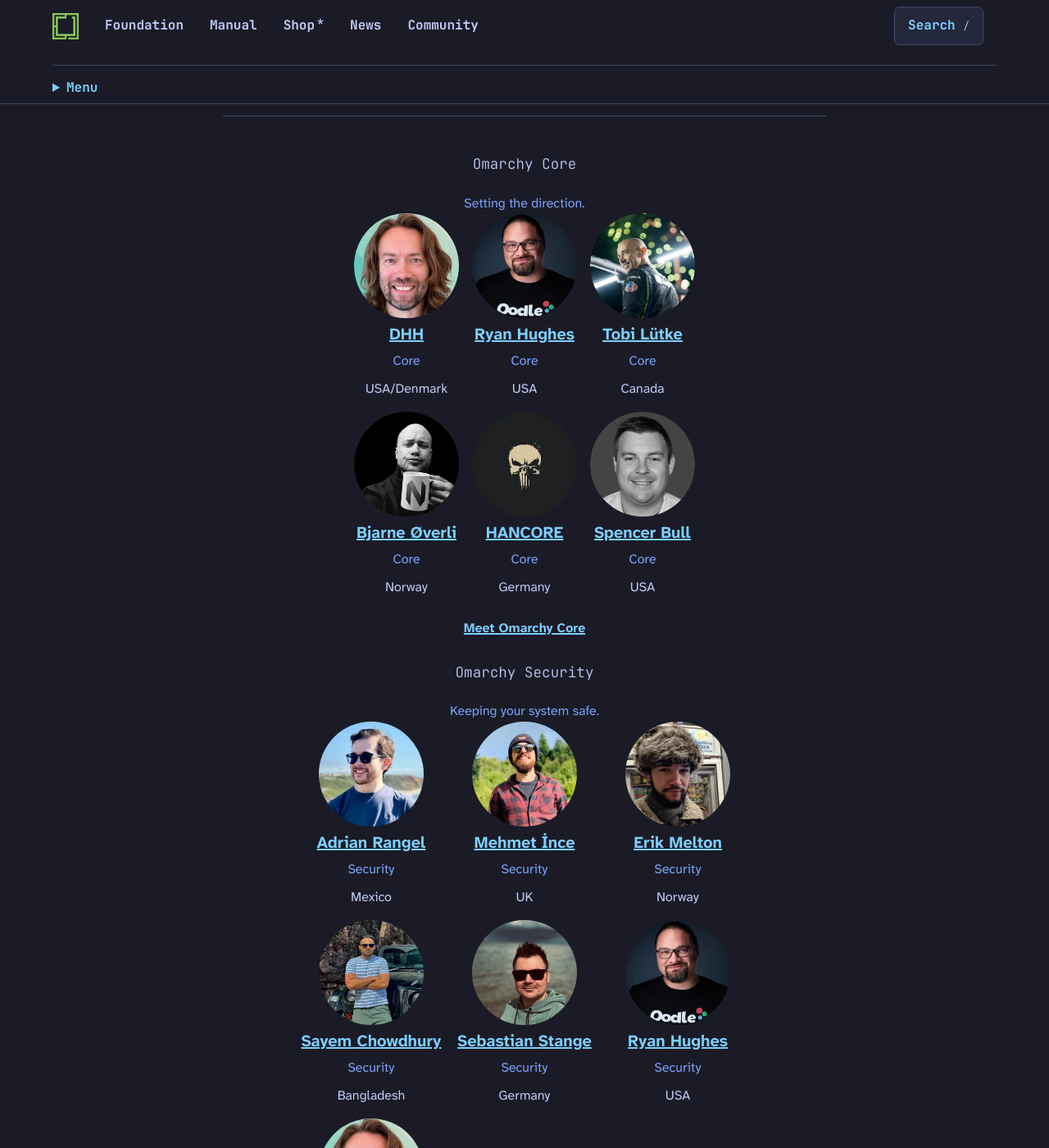
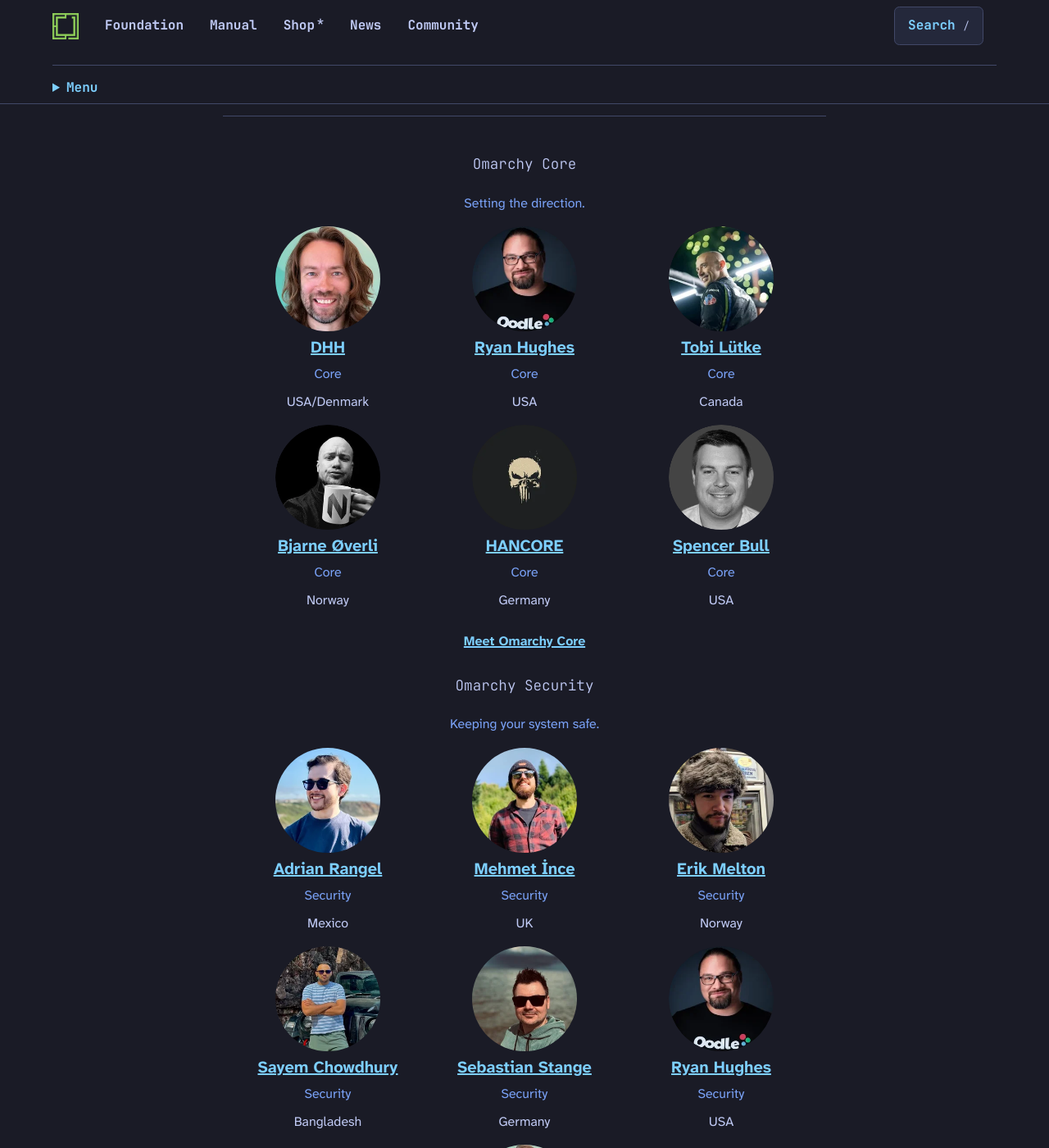
Before and after one commit to reidransom/omaweb, a Jekyll site: the page built from teams/index.md, in a window 1280 px wide and 1400 px high, scrolled down 266 px. Shown: the whole window at 82% size. Built offline with Jekyll 4.4.1, drawn with Linux system fonts in a browser that asks for light colours.

Commit message:
style(teams): match roster spacing

```diff
--- a/_sass/_components.scss
+++ b/_sass/_components.scss
@@ -660,11 +660,16 @@ a:hover .media__image {
 
 .team-directory {
   display: grid;
+  inline-size: 100%;
+  max-inline-size: calc(52em - var(--omarchy-page-padding) - var(--omarchy-page-padding));
+  margin-inline: auto;
   gap: var(--omarchy-space-large);
 }
 
 .team-directory__section {
   margin-block-start: 0;
+  inline-size: 100%;
+  max-inline-size: none;
   text-align: center;
 }
 
@@ -674,6 +679,18 @@ a:hover .media__image {
 
 .team-directory__section .person-card {
   padding: 0;
+}
+
+.team-directory .people-roster {
+  display: flex;
+  flex-wrap: wrap;
+  column-gap: var(--omarchy-space-medium);
+  justify-content: center;
+  margin-block-start: 1rem;
+}
+
+.team-directory .people-roster > * {
+  flex: 0 0 calc((100% - var(--omarchy-space-medium)) / 2);
 }
 
 .people-roster {
@@ -720,6 +737,12 @@ a:hover .media__image {
   }
 }
 
+@media (min-width: breakpoints.$medium) {
+  .team-directory .people-roster > * {
+    flex-basis: calc((100% - var(--omarchy-space-medium) - var(--omarchy-space-medium)) / 3);
+  }
+}
+
 @media (min-width: breakpoints.$large) {
   .people-roster {
     grid-template-columns: repeat(3, minmax(0, 1fr));
```
